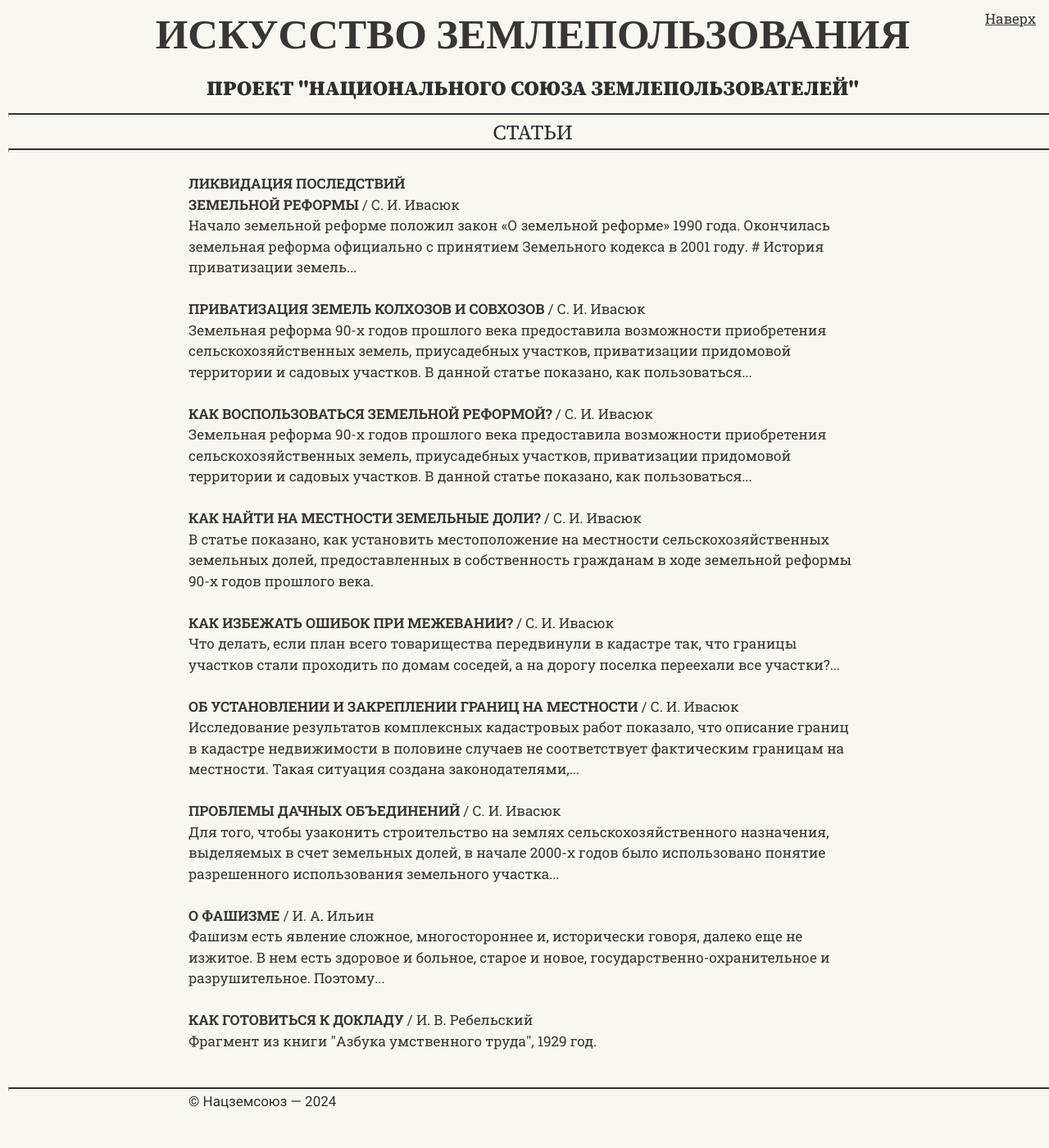
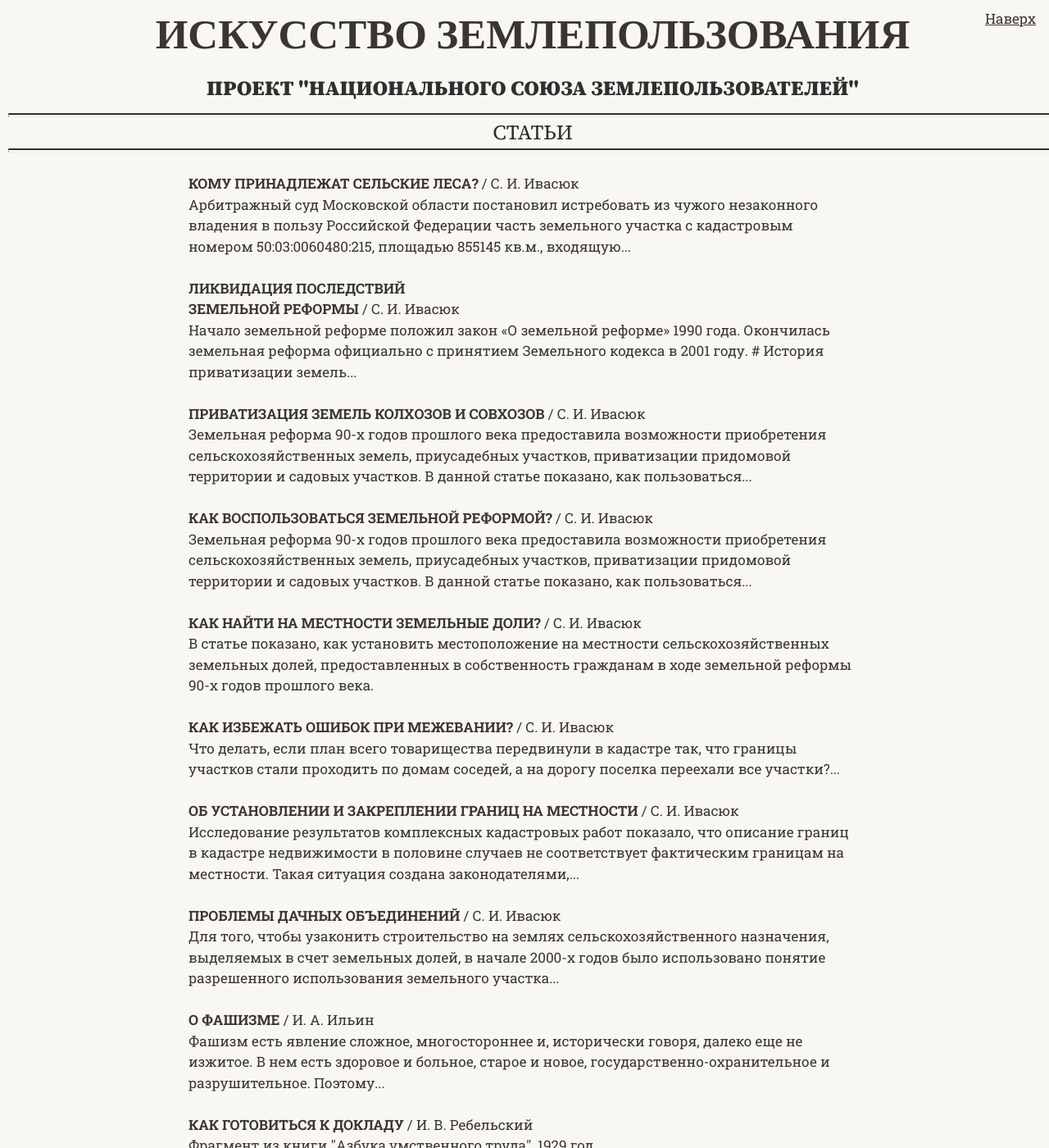
Before and after one commit to SergSi/land-use-art, a Jekyll site: the page built from _info/3-articles.md, in a window 1280 px wide and 1400 px high. Shown: the whole window at 82% size. Built offline with Jekyll 4.4.1, drawn with Linux system fonts in a browser that asks for light colours; some web fonts are replaced; some of the changed lines change nothing that is shown.

Commit message:
Update les

```diff
--- /dev/null
+++ b/_articles/2024-05-06-lesa.md
@@ -0,0 +1,69 @@
+---
+title: Кому принадлежат сельские леса?
+author: С. И. Ивасюк
+---
+
+Арбитражный суд Московской области постановил истребовать из чужого незаконного владения в пользу Российской Федерации часть земельного участка с кадастровым номером 50:03:0060480:215, площадью 855145 кв.м., входящую в состав земель лесного фонда. Суд указал следующие основания для изъятия земельного участка:
+
+1. Границы земельного участка с кадастровым номером 50:03:0060480:215 пересекаются с землями лесного фонда Клинского лесничества Московской области, Волоколамского лесничества Московской области.
+2. Границы Клинского лесничества Московской области установлены в соответствии с
+   приказом Федерального агентства лесного хозяйства от 13.02.2019 № 177 «Об
+   установлении границ Клинского лесничества в Московской области».
+3. Границы Волоколамского лесничества Московской области установлены в
+   соответствии с приказом Федерального агентства лесного хозяйства от 11.02.2019 №
+   124 «Об установлении границ Волоколамского лесничества в Московской области».
+4. В обоснование местоположения границ лесных участков Агентство представило в
+   материалы дела заключение ФГБУ "Рослесинфорг", выкопировку из планшета лесных
+   участков Клинского сельского участкового лесничества, таксационное описание
+   лесных участков Клинского сельского участкового лесничества.
+
+# Основания отнесения земельного участка к землям сельскохозяйственного назначения
+
+Спорный земельный участок с кадастровым номером 50:03:0060480:215 образован на приватизированных землях совхоза «Нудольское» Клинского района Московской области. На момент приватизации в 1992 году земельный участок, по сведениям планшета ВИСХАГИ М 1:10000 был покрыт древесно-кустарниковой растительностью находился в бессрочном пользовании совхоза «Нудольское».
+
+{% include image-2.html
+file-1="2024-05-06/image.png" caption-1="Фрагмент публичной кадастровой карты"
+file-2="2024-05-06/Нудольский.jpg" caption-2="Фрагмент планшета ВИСХАГИ 1987 года" %}
+
+В соответствии с Основами лесного законодательства, действовавшими вплоть до 1997 года, покрытые лесом участки, при реорганизации колхозов и совхозов передаются реорганизованному сельскохозяйственному предприятию.
+
+> **Основы лесного законодательства РФ**
+>
+> Статья 10. Владение лесным фондом.
+>
+> Во владении колхозов, совхозов находится лесной фонд, ранее переданный колхозам в бессрочное пользование, а также закрепленный за совхозами. При реорганизации колхоза или совхоза в другое сельскохозяйственное формирование ему передается во владение лесной фонд этого колхоза или совхоза.
+
+Действующий Лесной кодекс допускает расположение лесов, на землях сельскохозяйственного назначения.
+
+> ***"Лесной кодекс Российской Федерации" от 04.12.2006 г.***
+> Статья 6. Леса, расположенные на землях, не относящихся к землям лесного фонда.
+>
+> Леса располагаются на землях сельскохозяйственного назначения и иных землях, установленных в соответствии с Земельным кодексом Российской Федерации.
+>
+> Особенности использования, охраны, защиты, воспроизводства лесов, расположенных на землях, не относящихся к землям лесного фонда, определяются статьями 120 - 123 настоящего Кодекса.
+>
+> Статья 123. Леса, расположенные на землях сельскохозяйственного назначения.
+>
+> На землях сельскохозяйственного назначения могут располагаться леса, которые подлежат освоению с соблюдением целевого назначения таких земель.
+>
+> Особенности использования, охраны, защиты, воспроизводства лесов, расположенных на землях сельскохозяйственного назначения, устанавливаются Правительством Российской Федерации.
+
+Особенности использования лесов, расположенных на землях сельскохозяйственного назначения установлены Постановлением Правительства РФ от 21.09.2020 №1509. Использование лесов, расположенных на землях сельскохозяйственного назначения, допускается в различных целях, в частности для осуществления охотнического хозяйства, ведения сельского хозяйства, осуществления рекреационной деятельности. Правообладатель обязан направить заявление об использовании земельного участка в целях использования лесов, расположенных на землях сельскохозяйственного назначения в территориальный орган Федеральной службы по ветеринарному и фитосанитарному надзору с указанием сведений о количественных и качественных характеристиках лесных насаждений, расположенных на соответствующих земельных участках. По результатам рассмотрения заявления межведомственной комиссией принимается решение о возможности использования земельного участка для использования лесов.
+
+**Исходя из положений Лесного кодекса и Постановления Правительства РФ от 21.09.2020 №1509, покрытый лесом земельный участок 50:03:0060480:215, может на законных основания находиться в частной собственности и использоваться для разрешенных целей.**
+
+# Основания отнесения земельного участка к землям лесного фонда
+
+Рассмотрим законные основания для включения данного земельного участка в границы лесного фонда. Лесоустроительной инструкций, утвержденной Приказом Минприроды России от 29.03.2018 №122, установлен определенный порядок изменения границ лесничеств, составляющих лесной фонд.
+
+> **Лесоустроительная инструкция, п. 12.**
+>
+> При проектировании лесничеств, за основу принимается лесоустроительная документация предыдущего лесоустройства.
+>
+> Изменение границ лесничеств, может осуществляться в случаях изменения границ муниципальных образований и границ субъектов Российской Федерации, установленных в соответствии с законодательством Российской Федерации, включения земель (лесных участков) в лесничества или их изъятия.
+>
+> В случае изменения границ лесничеств по результатам проведения лесоустройства составляется пояснительная ведомость изменений границ лесничеств, содержащая информацию обо всех произошедших изменениях границ по сравнению с предыдущим лесоустройством. В пояснительной ведомости изменений границ лесничеств указываются основания изменения границ лесничеств, наименования лесничества, наименования участкового лесничества, номера лесных кварталов и лесотаксационных выделов, и их площади в гектарах.
+
+Как видим, Лесоустроительная инструкция не допускает включение в состав лесного фонда участков без обоснования изменения границ лесничеств документами, в соответствии с которыми производилось включение и изъятие земель. В мотивировочной части решения суда указано, что границы Клинского и Волоколамского лесничеств Московской области установлены в соответствии с приказом Федерального агентства лесного хозяйства от 2019 года. При этом по материалам ранее выполненного лесоустройства, земельный участок 50:03:0060480:215 в лесной фонд не входил. В границы лесничеств утвержденные в 2019 году, без учета лесоустроительной документации предыдущего лесоустройства, и без документов, подтверждающих изъятие сельскохозяйственных земель у законных владельцев, включены леса, располагающиеся на землях сельскохозяйственного назначения.
+
+**Специалистами Рослесинфорга и органов лесного хозяйства создана конфликтная ситуация — границы земель лесного фонда произвольно, в нарушение требований лесоустроительной инструкции расширены за счет земель сельскохозяйственного назначения, покрытых древесно-кустарниковой растительностью.** Документы лесоустройства, созданные с грубым нарушением требований лесного и земельного законодательства, использованы для изъятия земель у законных владельцев.
--- a/assets/css/style.css
+++ b/assets/css/style.css
@@ -277,11 +277,11 @@ blockquote {
   position: relative;
   font-family: sans-serif;
   font-weight: 300;
+  margin-bottom: 10px;
   }
 
   blockquote p {
   font-style: italic;
-  margin-top: 20rem;
   }
 
 .hr-line {
```
Also changed, not shown: assets/img/2024-05-06/image.png (added), assets/img/2024-05-06/Нудольский.jpg (added).
